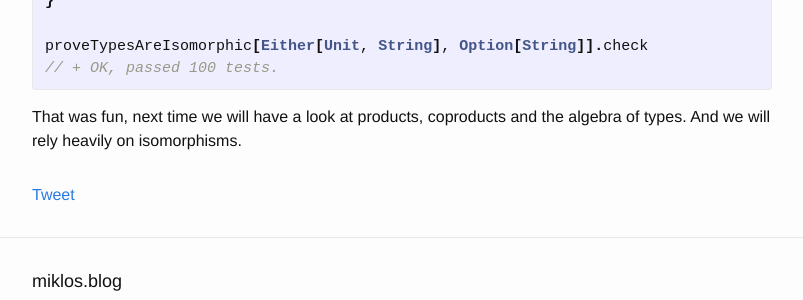
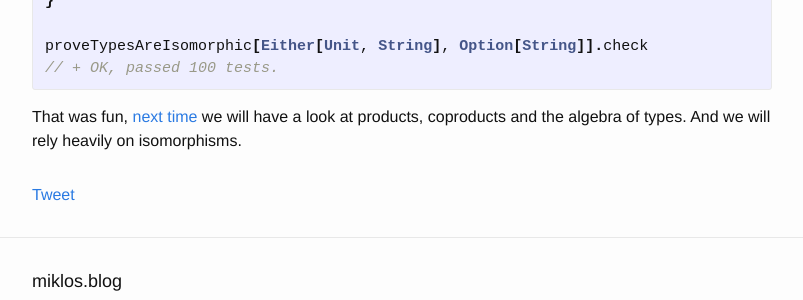
Before and after one commit to miklos-martin/miklos-martin.github.io, a Jekyll site: the page built from _posts/2018-01-29-adventures-in-category-theory-introduction.md, in a window 1280 px wide and 900 px high, scrolled down 6145 px. Shown: the part 463-763 px from the top of the window, without its empty margins (238-1041 px from the left). Built offline with Jekyll 4.4.1, drawn with Linux system fonts in a browser that asks for light colours; comment, search, counter and statistics services are not loaded.

````diff
--- a/_posts/2018-01-29-adventures-in-category-theory-introduction.md
+++ b/_posts/2018-01-29-adventures-in-category-theory-introduction.md
@@ -121,7 +121,7 @@ proveTypesAreIsomorphic[Either[Unit, String], Option[String]].check
 // + OK, passed 100 tests.
 ```
 
-That was fun, next time we will have a look at products, coproducts and the algebra of types. And we will rely heavily on isomorphisms.
+That was fun, [next time] we will have a look at products, coproducts and the algebra of types. And we will rely heavily on isomorphisms.
 
 
 [Bartosz Milewski's series on the topic]: https://bartoszmilewski.com/2014/10/28/category-theory-for-programmers-the-preface/
````
Also changed, not shown: other parts of _posts/2018-01-29-adventures-in-category-theory-introduction.md (+1 -0 lines).
